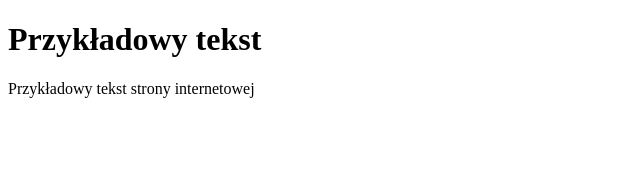
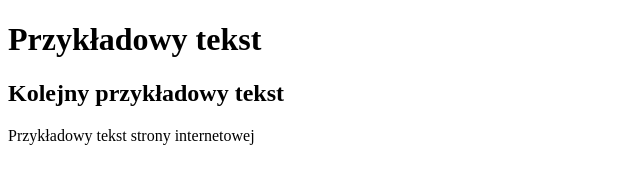
Before and after one commit to mathew43/nauka-gita, a plain HTML site: page index.html in a window 1280 px wide. Shown: the whole page, without its empty margins (0-640 px from the left). Drawn offline with nearby package versions, Linux system fonts and the light colour scheme; files that its build step writes are made by us from their sources.

Commit message:
Add h2 in body

```diff
--- a/index.html
+++ b/index.html
@@ -8,6 +8,7 @@
   </head>
   <body>
   	<h1> Przykładowy tekst</h1>
+  	<h2>Kolejny przykładowy tekst</h2>
   	<p>Przykładowy tekst strony internetowej</p>
   </body>
 </html>
```
